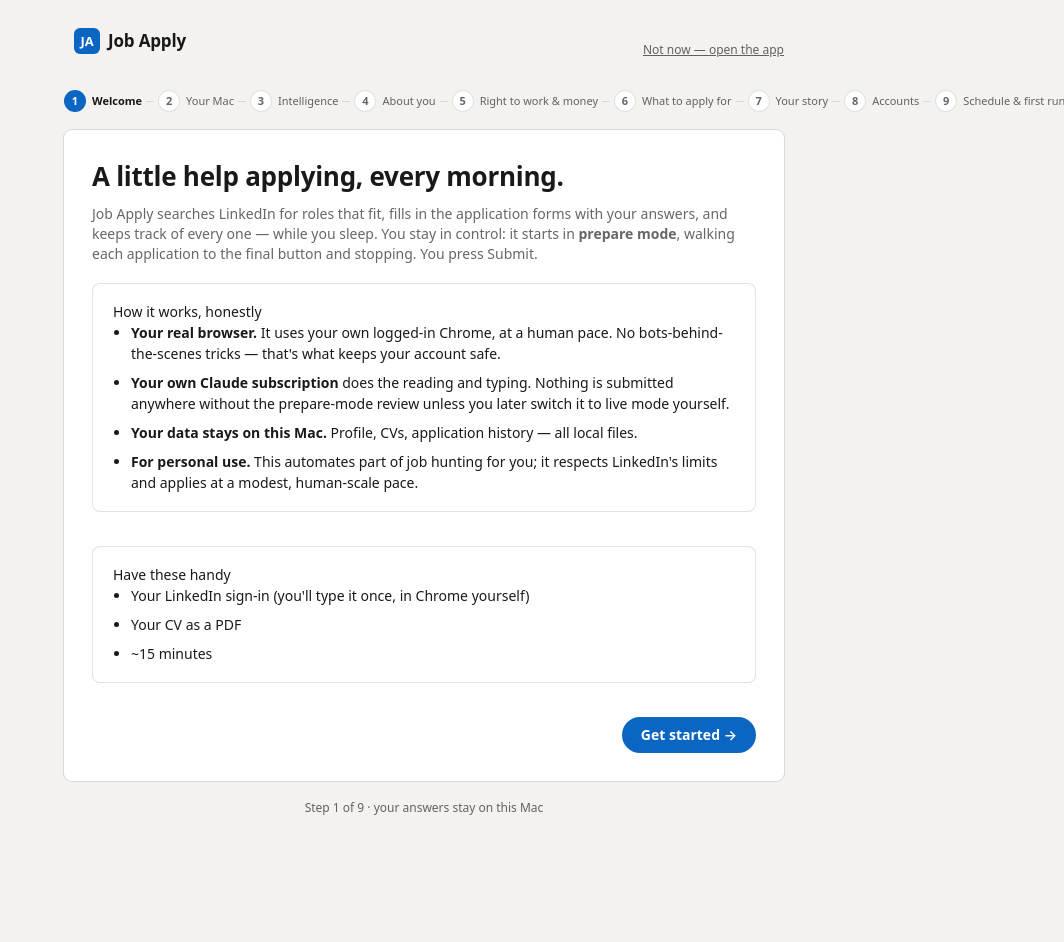
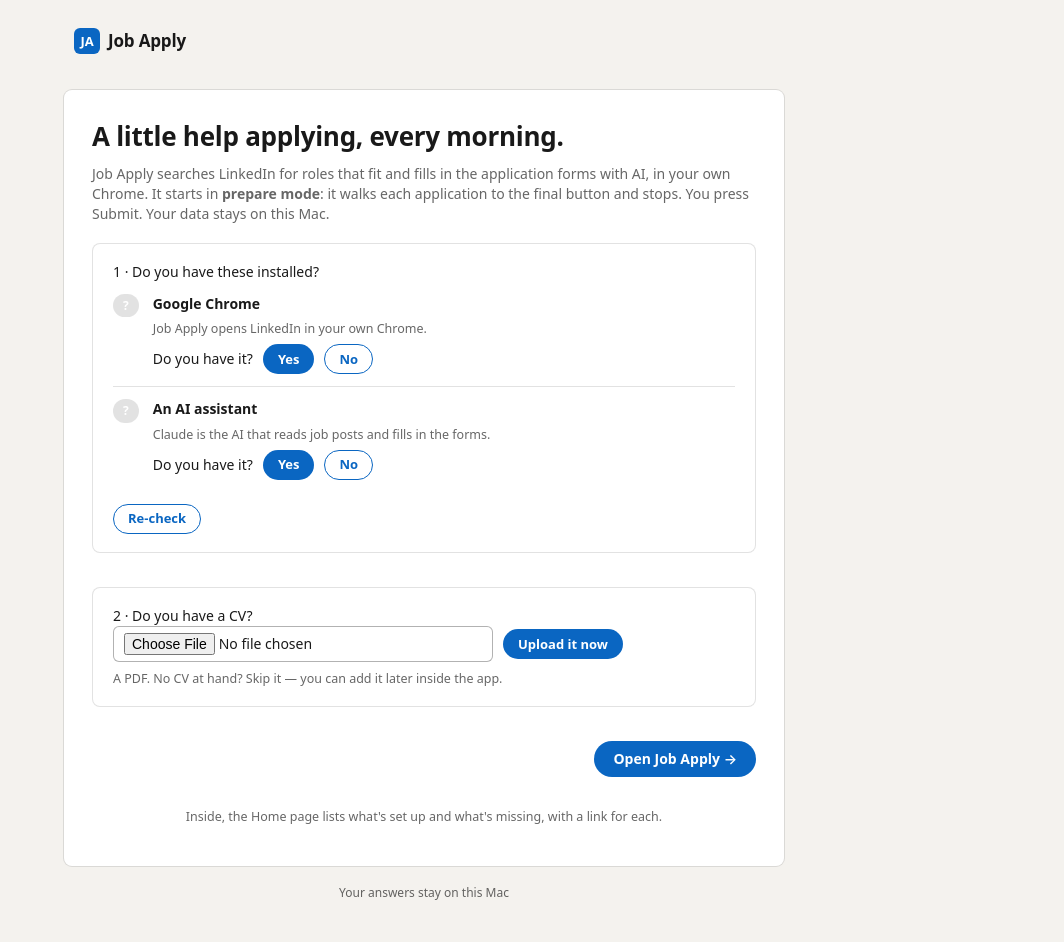
Before and after one commit to LouisZCode/jobapply-engine-release, a FastAPI app: page /onboarding in a window 1280 px wide. Shown: the whole page, without its empty margins (216-1280 px from the left). Before the commit the page ends 815 px from the top, so only its background shows below. Run offline with FastAPI, Linux system fonts and the light colour scheme; some libraries are stand-ins or nearby versions.

Commit message:
Release 2026-11-25: engine 6a432ca — Onboarding v2: two prompts at the door; Home guides the rest. Finds the Claude CLI when opened from the desktop app.

```diff
--- a/app/server.py
+++ b/app/server.py
@@ -252,10 +252,11 @@ async def health():
 
 @app.get("/")
 async def home(request: Request):
-    # Fresh install: no profile yet, wizard never finished AND not dismissed —
-    # start at the wizard instead of a mostly-empty home (PRODUCT_INVENTORY §H:
-    # the setup app IS the onboarding). "Not now" sets onboarding_dismissed and
-    # lands here for real.
+    # Fresh install: no profile yet, the door was never finished AND not dismissed —
+    # start at the door (two prompts, ONBOARD-001 2026-11-25) instead of a mostly-empty
+    # home. "Open Job Apply" / "Not now" set a flag and land here for good; Home's
+    # readiness list then guides the rest (PRODUCT_INVENTORY §H: the setup app IS the
+    # onboarding).
     if (
         not state.profile_exists()
         and not state.load_state().get("onboarding_finished")
@@ -314,11 +315,17 @@ async def jobs_stop(request: Request):
 
 
 # ------------------------------------------------------------------------------
-# ONBOARDING — the first-run wizard (M2). One route per screen action; all state
-# lives in app_state.json's onboarding_* keys (see lib/onboarding.py) and all real
-# writes go through the SAME functions the regular pages use (profile_io, actions,
-# setup.sh) — the wizard is a UX layer, never a second write path. A fresh install
-# (no profile.yaml, wizard not finished) gets Home redirected here automatically.
+# ONBOARDING — the door (ONBOARD-001, 2026-11-25): /onboarding is two prompts, nothing
+# else — "Do you have these installed?" (verified live by onboarding.door_rows: yes →
+# green "Okay", no → the official download link) and "Do you have a CV? Upload it now or
+# skip." Everything else is guided from Home's readiness list. A fresh install (no
+# profile.yaml, door never finished) gets Home redirected here once.
+#
+# The 9-step wizard it replaced (M2) keeps its routes below, reachable only at
+# /onboarding/wizard and unlinked, until it is removed. All state lives in
+# app_state.json's onboarding_* keys (see lib/onboarding.py) and all real writes go
+# through the SAME functions the regular pages use (profile_io, actions, setup.sh) —
+# onboarding is a UX layer, never a second write path.
 # ------------------------------------------------------------------------------
 
 _GMAIL_CONNECT_LOG = os.path.join(paths.JOBS_DIR, "gmail_connect.log")
@@ -359,6 +366,46 @@ def _wizard_draft():
 
 @app.get("/onboarding")
 async def onboarding_page(request: Request):
+    # The door. Entering it revokes a previous "Not now" dismissal.
+    if state.load_state().get("onboarding_dismissed"):
+        state.update_state(onboarding_dismissed=False)
+    flashed = flash_pop("onboarding")
+    return templates.TemplateResponse(request, "onboarding/door.html", {
+        "rows": onboarding.door_rows(),
+        "ai_key_names": onboarding.ai_key_names(),
+        "cv_pdfs": state.cv_pdfs(),
+        "cv_banner": flashed.get("cv_banner"),
+        "cv_banner_ok": bool(flashed.get("cv_ok")),
+    })
+
+
+@app.post("/onboarding/answer")
+async def onboarding_answer(request: Request):
+    """Yes / No on an installed-check row. The next view re-runs the live check: found →
+    green "Okay"; said yes but not found → says so; said no → shows the download link."""
+    form = await request.form()
+    key = (form.get("key") or "").strip()
+    answer = (form.get("answer") or "").strip()
+    if key not in {row["key"] for row in onboarding.door_rows()} or answer not in ("yes", "no"):
+        return redirect("onboarding_page")
+    answers = dict(state.load_state().get("onboarding_answers") or {})
+    answers[key] = answer
+    state.update_state(onboarding_answers=answers)
+    activity.log_event("onboarding", door=key, answer=answer)
+    return redirect("onboarding_page")
+
+
+@app.post("/onboarding/open")
+async def onboarding_open():
+    """"Open Job Apply": the door is done for good — Home guides the rest."""
+    state.update_state(onboarding_finished=True)
+    activity.log_event("onboarding", event="door_opened")
+    return redirect("home")
+
+
+@app.get("/onboarding/wizard")
+async def onboarding_wizard(request: Request):
+    # Retired as the entry point 2026-11-25 (ONBOARD-001); unlinked, kept until removed.
     # Entering the wizard revokes a previous "Not now" dismissal.
     if state.load_state().get("onboarding_dismissed"):
         state.update_state(onboarding_dismissed=False)
@@ -424,7 +471,7 @@ async def onboarding_step(request: Request):
     form = await request.form()
     current = (form.get("step") or "").strip()
     if current not in onboarding.STEP_KEYS:
-        return redirect("onboarding_page")
+        return redirect("onboarding_wizard")
     index = onboarding.STEP_KEYS.index(current)
 
     draft = _wizard_draft()
@@ -439,11 +486,13 @@ async def onboarding_step(request: Request):
     if onboarding.STEP_KEYS[next_index] == "finish" and state.profile_exists():
         # Returning to a finished setup — land on the finished view directly.
         pass
-    return redirect("onboarding_page")
+    return redirect("onboarding_wizard")
 
 
 @app.post("/onboarding/prereqs/recheck")
 async def onboarding_recheck(request: Request):
+    # Shared by the door ("Re-check" after installing) and the retired wizard's prereq
+    # page; both checks are live, so a reload is all a re-check needs.
     return redirect("onboarding_page")
 
 
@@ -454,13 +503,13 @@ async def onboarding_claude_probe(request: Request):
     msg = (result.get("stdout") or result.get("stderr") or result.get("message") or "").strip()
     state.update_state(claude_connected=bool(result["ok"]), claude_probe_message=msg, claude_probe_checked_at=now)
     activity.log_event("onboarding", step="claude", event="probe", ok=bool(result["ok"]))
-    return redirect("onboarding_page")
+    return redirect("onboarding_wizard")
 
 
 @app.post("/onboarding/claude/terminal")
 async def onboarding_claude_terminal(request: Request):
     actions.open_terminal_for_claude_login()
-    return redirect("onboarding_page")
+    return redirect("onboarding_wizard")
 
 
 @app.post("/onboarding/search/generate")
@@ -482,7 +531,7 @@ async def onboarding_search_generate(request: Request):
         fields["_roles_location"] = location
         onboarding.save_draft(fields=fields, lists=lists)
         activity.log_event("onboarding", step="search", event="generated", rows=len(rows))
-    return redirect("onboarding_page")
+    return redirect("onboarding_wizard")
 
 
 @app.post("/onboarding/cv")
@@ -490,8 +539,8 @@ async def onboarding_cv_upload(request: Request):
     form = await request.form()
     upload = await _save_cv_upload(form.get("cv_pdf"))
     activity.log_event("onboarding", step="search", event="cv_upload", ok=upload["ok"])
-    flash("onboarding", cv_banner=upload["message"])
-    return redirect("onboarding_page")
+    flash("onboarding", cv_banner=upload["message"], cv_ok=upload["ok"])
+    return redirect("onboarding_wizard")
 
 
 @app.post("/onboarding/story/from-cv")
@@ -500,7 +549,7 @@ async def onboarding_story_from_cv(request: Request):
     filename = (form.get("cv_filename") or "").strip()
     if filename not in state.cv_pdfs():
         flash("onboarding", cv_banner="That file isn't in the CV pool anymore — refresh and try again.")
-        return redirect("onboarding_page")
+        return redirect("onboarding_wizard")
     try:
         from pypdf import PdfReader
         pdf_path = os.path.join(paths.CV_DATA_DIR, filename)
@@ -515,14 +564,14 @@ async def onboarding_story_from_cv(request: Request):
         onboarding.save_draft(background=combined)
         flash("onboarding", cv_banner="Added text from {} — read it through below.".format(filename))
     activity.log_event("onboarding", step="story", event="from_cv", filename=filename)
-    return redirect("onboarding_page")
+    return redirect("onboarding_wizard")
 
 
 @app.post("/onboarding/linkedin/launch")
 async def onboarding_linkedin_launch(request: Request):
     result = actions.launch_linkedin_chrome()
     activity.log_event("onboarding", step="connect", event="linkedin_launch", ok=bool(result.get("ok")))
-    return redirect("onboarding_page")
+    return redirect("onboarding_wizard")
 
 
 @app.post("/onboarding/gmail/credentials")
@@ -550,13 +599,13 @@ async def onboarding_gmail_credentials(request: Request):
                 fh.write(data)
             activity.log_event("onboarding", step="connect", event="gmail_credentials_added")
             flash("onboarding", cv_banner="Key file added — you can connect Gmail now.")
-    return redirect("onboarding_page")
+    return redirect("onboarding_wizard")
 
 
 @app.post("/onboarding/gmail/connect")
 async def onboarding_gmail_connect(request: Request):
     if _gmail_proc["proc"] is not None and _gmail_proc["proc"].poll() is None:
-        return redirect("onboarding_page")
+        return redirect("onboarding_wizard")
     os.makedirs(paths.JOBS_DIR, exist_ok=True)
     fh = open(_GMAIL_CONNECT_LOG, "w", encoding="utf-8")
     import subprocess as _sp
@@ -569,7 +618,7 @@ async def onboarding_gmail_connect(request: Request):
     )
     fh.close()
     activity.log_event("onboarding", step="connect", event="gmail_connect_started")
-    return redirect("onboarding_page")
+    return redirect("onboarding_wizard")
 
 
 @app.get("/onboarding/gmail/status")
@@ -618,7 +667,7 @@ async def onboarding_finish(request: Request):
         onboarding.save_draft(step=onboarding.STEP_KEYS.index("search"))
         activity.log_event("onboarding", step="finish", event="assemble_failed", errors=len(errors))
 
-    return redirect("onboarding_page")
+    return redirect("onboarding_wizard")
 
 
 # ------------------------------------------------------------------------------
--- a/app/static/style.css
+++ b/app/static/style.css
@@ -285,6 +285,24 @@ h1 + .card, h1 + .option-cards { margin-top: 4px; }
 }
 
 .status-badge.done { background: var(--ok); }
+
+/* Text badges ("✓ Okay", "Needs a fix") and their colours. The circle badge above is an
+   icon; the onboarding rows used .ok / .bad with no rule behind them, so "OK" came out
+   grey (ONBOARD-001, 2026-11-25). */
+.opt { color: var(--muted); font-weight: 400; font-size: 12px; margin-left: 6px; }
+.status-badge.text { width: auto; height: auto; min-width: 22px; border-radius: 999px; padding: 3px 10px; }
+.status-badge.ok { background: var(--ok); }
+.status-badge.warn { background: var(--warn); }
+.status-badge.bad { background: var(--bad); }
+
+/* ---- Onboarding door: two prompts ---- */
+.door-row { display: flex; align-items: flex-start; gap: 14px; padding: 12px 0; border-bottom: 1px solid var(--border); }
+.door-row:last-of-type { border-bottom: none; }
+.door-text { flex: 1; display: flex; flex-direction: column; gap: 6px; align-items: flex-start; }
+.door-text p { margin: 0; }
+.door-options { display: flex; flex-direction: column; gap: 10px; padding: 10px 12px; border: 1px solid var(--border); border-radius: 8px; }
+.door-options .btn { margin: 4px 8px 4px 0; }
+.door-cv input[type="file"] { width: auto; flex: 0 1 380px; min-width: 0; }
 
 .checklist-label { flex: 1; }
 
--- /dev/null
+++ b/app/templates/onboarding/door.html
@@ -0,0 +1,121 @@
+{# onboarding/door.html — the whole onboarding since ONBOARD-001 (2026-11-25): two prompts.
+   "Do you have these installed?" — we verify each one: yes → a green "Okay", no → the
+   official download. "Do you have a CV? Upload it now or skip." Home's readiness list
+   guides everything else. Same calm single-column frame as the wizard it replaces. #}
+<!doctype html>
+<html lang="en">
+<head>
+<meta charset="utf-8">
+<meta name="viewport" content="width=device-width, initial-scale=1">
+<title>Welcome · Job Apply</title>
+<link rel="stylesheet" href="{{ url_for('static', path='style.css') }}?v={{ static_version }}">
+<script>
+(function () {
+  try { if (localStorage.getItem('ja-theme') === 'dark') document.documentElement.setAttribute('data-theme','dark'); } catch (e) {}
+})();
+</script>
+</head>
+<body class="wizard-body">
+<div class="wizard-frame">
+  <header class="wizard-top">
+    <div class="brand"><span class="brand-mark">JA</span>Job Apply</div>
+  </header>
+
+  <main class="wizard-card">
+    <div class="wizard-hero">
+      <h1>A little help applying, every morning.</h1>
+      <p class="wizard-lede">Job Apply searches LinkedIn for roles that fit and fills in the
+      application forms with AI, in your own Chrome. It starts in <strong>prepare
+      mode</strong>: it walks each application to the final button and stops. You press
+      Submit. Your data stays on this Mac.</p>
+    </div>
+
+    {% if cv_banner %}
+      <div class="banner {{ 'ok' if cv_banner_ok else 'bad' }}">{{ cv_banner }}</div>
+    {% endif %}
+
+    <div class="card">
+      <div class="card-head">1 · Do you have these installed?</div>
+
+      {% for r in rows %}
+        <div class="door-row">
+          <span class="status-badge text {{ 'ok' if r.ok else '' }}">{{ '✓ Okay' if r.ok else '?' }}</span>
+          <div class="door-text">
+            <strong>{{ r.label }}</strong>
+            <p class="note door-why">{{ r.why }}</p>
+
+            {% if not r.ok %}
+              {% if r.status == 'ask' %}
+                <form method="post" action="{{ url_for('onboarding_answer') }}" class="wizard-inline-form">
+                  <input type="hidden" name="key" value="{{ r.key }}">
+                  <span>Do you have it?</span>
+                  <button type="submit" class="btn small" name="answer" value="yes">Yes</button>
+                  <button type="submit" class="btn small secondary" name="answer" value="no">No</button>
+                </form>
+              {% else %}
+                {% if r.status == 'not_found' %}
+                  <p class="door-msg">I couldn't find it on this Mac yet. If you just installed it, click Re-check below.</p>
+                {% endif %}
+                {% if r.key == 'ai' %}
+                  {% if r.has_key %}
+                    <p class="door-msg">You've already added an API key. That covers the helpers; applications still need Claude.</p>
+                  {% endif %}
+                  <div class="door-options">
+                    <div>
+                      <strong>Claude</strong> — the AI that fills in applications.<br>
+                      <a class="btn small secondary" href="{{ r.url }}" target="_blank" rel="noopener">Open {{ r.link }} ↗</a>
+                      <span class="note">Install it, then sign in once inside the app.</span>
+                    </div>
+                    <div>
+                      <strong>An API key</strong> ({{ ai_key_names }}) — optional. It helps with reading your CV and
+                      drafting answers. Add it inside the app, under Connections.
+                    </div>
+                  </div>
+                {% else %}
+                  <p class="door-msg">{{ r.install }}</p>
+                  {% if r.url %}
+                    <a class="btn small secondary" href="{{ r.url }}" target="_blank" rel="noopener">Open {{ r.link }} ↗</a>
+                  {% endif %}
+                {% endif %}
+              {% endif %}
+            {% endif %}
+          </div>
+        </div>
+      {% endfor %}
+
+      {% if rows | rejectattr('ok') | list %}
+        <form method="post" action="{{ url_for('onboarding_recheck') }}" style="margin-top:12px;">
+          <button type="submit" class="btn small secondary">Re-check</button>
+        </form>
+      {% endif %}
+    </div>
+
+    <div class="card">
+      <div class="card-head">2 · Do you have a CV?</div>
+      {% if cv_pdfs %}
+        <div class="door-row">
+          <span class="status-badge text ok">✓ Okay</span>
+          <div class="door-text">
+            <strong>{{ cv_pdfs | length }} CV{{ '' if cv_pdfs | length == 1 else 's' }} in your library</strong>
+            <p class="note door-why">{{ cv_pdfs | join(', ') }}</p>
+          </div>
+        </div>
+      {% else %}
+        <form method="post" action="{{ url_for('onboarding_cv_upload') }}" enctype="multipart/form-data" class="wizard-inline-form door-cv">
+          <input type="file" name="cv_pdf" accept="application/pdf,.pdf">
+          <button type="submit" class="btn small">Upload it now</button>
+        </form>
+        <p class="note" style="margin:8px 0 0;">A PDF. No CV at hand? Skip it — you can add it later inside the app.</p>
+      {% endif %}
+    </div>
+
+    <form method="post" action="{{ url_for('onboarding_open') }}" class="wizard-nav">
+      <button type="submit" class="btn primary">Open Job Apply →</button>
+    </form>
+    <p class="note" style="text-align:center;">Inside, the Home page lists what's set up and what's missing, with a link for each.</p>
+  </main>
+
+  <footer class="wizard-foot">Your answers stay on this Mac</footer>
+</div>
+</body>
+</html>
--- a/app/templates/onboarding/prereqs.html
+++ b/app/templates/onboarding/prereqs.html
@@ -7,7 +7,7 @@ fix, then re-check.</p>
 <div class="card">
   {% for c in checks %}
   <div class="checklist">
-    <span class="status-badge {{ 'ok' if c.ok else 'bad' }}">{{ 'OK' if c.ok else 'Needs a fix' }}</span>
+    <span class="status-badge text {{ 'ok' if c.ok else 'bad' }}">{{ '✓ Okay' if c.ok else 'Needs a fix' }}</span>
     <div>
       <strong>{{ c.label }}</strong>
       {% if not c.ok %}<p class="note" style="margin:6px 0 0;">{{ c.detail }}</p>{% endif %}
--- a/tower-version.json
+++ b/tower-version.json
@@ -1,6 +1,6 @@
 {
   "version": "0.1.0",
-  "notes": "Packaging test release",
-  "engine": "19191180c3c8d2a4d6679048c23f8d2a338ee7b4",
-  "date": "2026-11-25T15:35:12Z"
+  "notes": "Onboarding v2: two prompts at the door; Home guides the rest. Finds the Claude CLI when opened from the desktop app.",
+  "engine": "6a432ca7f8eb7de2d53414a335f6d5384503df0e",
+  "date": "2026-11-25T16:09:58Z"
 }
```
Also changed, not shown: app/lib/onboarding.py (+76 -2 lines), app/lib/profile_io.py (+10 -10 lines), app/lib/state.py (+20 -18 lines), app/templates/home.html (+6 -6 lines), app/templates/profile.html (+10 -10 lines), README.md, app/README.md, 1 other file.
